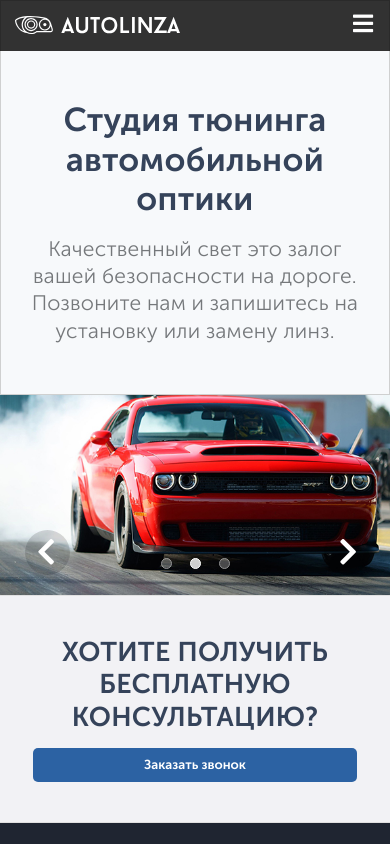
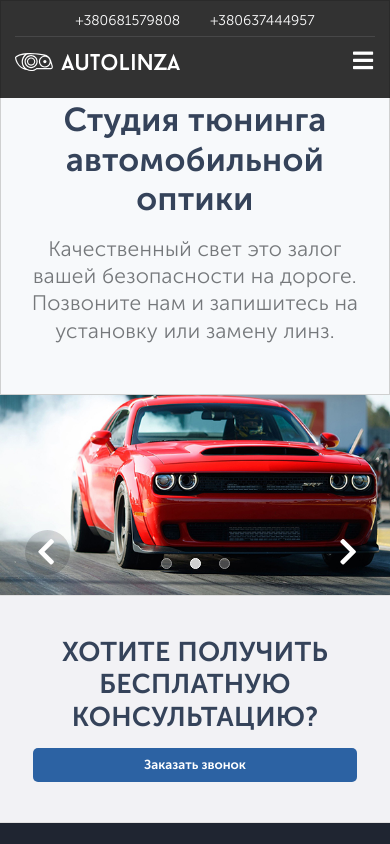
Before and after one commit to justl0rd/auto-linza, a plain HTML site: page index.html in a window 390 px wide. Shown: the top 844 px of the page. Drawn offline with nearby package versions, Linux system fonts and the light colour scheme.

Commit message:
add pgones block in header

```diff
--- a/css/main.css
+++ b/css/main.css
@@ -171,6 +171,34 @@ button:active {
 	letter-spacing: 0;
 	background: rgba(0, 0, 0, 0.80);
 	z-index: 1000;
+	padding: 10px 0;
+}
+
+.header__phones {
+	display: -webkit-flex;
+	display: -moz-flex;
+	display: -ms-flex;
+	display: -o-flex;
+	display: flex;
+	justify-content: flex-end;
+	padding-right: 50px;
+	padding-bottom: 5px;
+	border-bottom: 1px solid rgba(255,255,255,0.1);
+}
+
+.header__phone {
+	display: block;
+	margin-left: 30px;
+	color: #fff;
+}
+
+.header__phone:hover {
+	color: #fff;
+	transform: scale(1.05, 1.1);
+}
+
+.header__phone:active {
+	color: #b1b1b1;
 }
 
 .logo {
--- a/css/media.css
+++ b/css/media.css
@@ -20,6 +20,9 @@
 }
 /* 768 - 992 px */
 @media screen and (max-width: 992px) {
+	.header__phones {
+		padding-right: 0;
+	}
 	.mobile-menu {
 		display: block;
 		padding: 12px 0;
@@ -127,6 +130,12 @@
 	h5 {
 		font-size: 17px;
 	}
+	.header__phones {
+		justify-content: center;
+	}
+	.header__phone {
+		margin: 0 15px;
+	}
 	.nav > ul li {
 		padding: 10px 5px;
 		margin: 0 auto;
@@ -166,6 +175,7 @@
 	}
 	.excellence__brand {
 		margin: 0 auto;
+		max-width: 100px;
 	}
 	.project {
 		max-width: 350px;
--- a/index.html
+++ b/index.html
@@ -42,6 +42,16 @@
 	<header class="header" id="header">
 		<div class="container">
 			<div class="row justify-content-between align-items-center">
+				<div class="col-12">
+					<div class="header__phones">
+						<a href="tel:380681579808" class="header__phone">
+							+380681579808
+						</a>
+						<a href="tel:380637444957" class="header__phone">
+							+380637444957
+						</a>
+					</div>
+				</div>
 				<div class="col-6 col-md-4 col-lg-3 col-xl-4">
 					<a href="index.html" class="logo">
 						<img src="img/logo.svg" alt="AutoLinza" class="logo__img">
```
